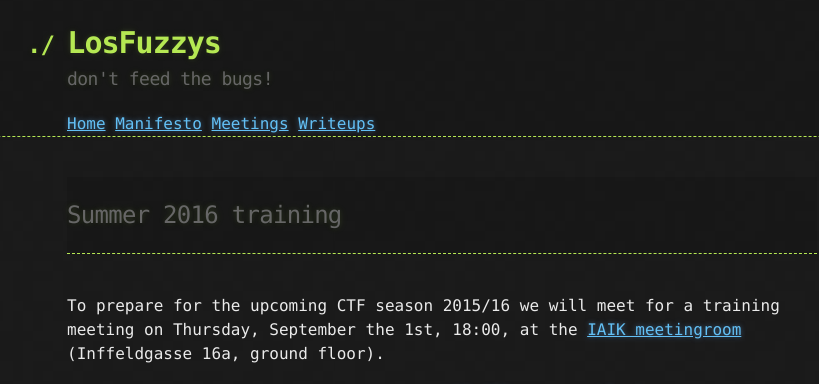
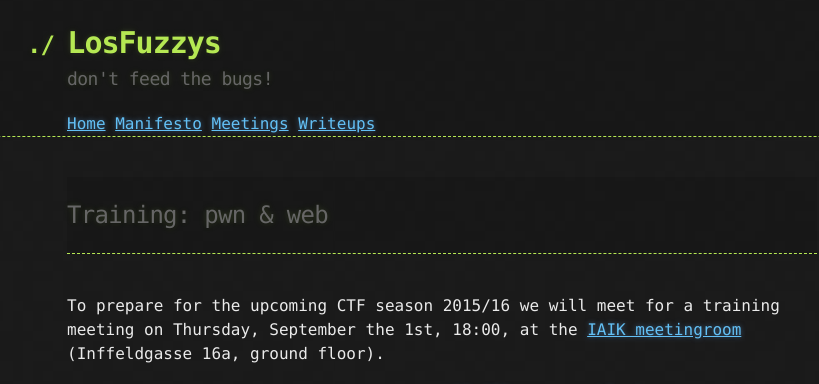
Before and after one commit to mtps3/Mtps3.github.io, a Jekyll site: the page built from _posts/2016-09-01-training.md, in a window 1280 px wide. Shown: the top 384 px of the page, without its empty margins (198-1017 px from the left). Built offline with Jekyll 4.4.1, drawn with Linux system fonts in a browser that asks for light colours.

Commit message:
Changed title of first regular meeting

```diff
--- a/_posts/2016-09-01-training.md
+++ b/_posts/2016-09-01-training.md
@@ -1,6 +1,6 @@
 ---
 layout: post
-title:  "Summer 2016 training"
+title:  "Training: pwn & web"
 when: "Sep 01, 2016"
 author: verr
 categories: meeting
```
